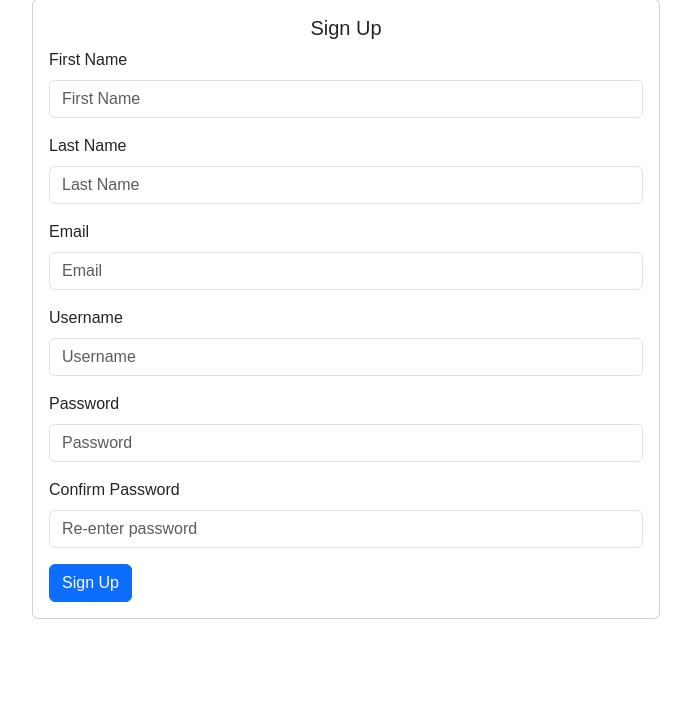
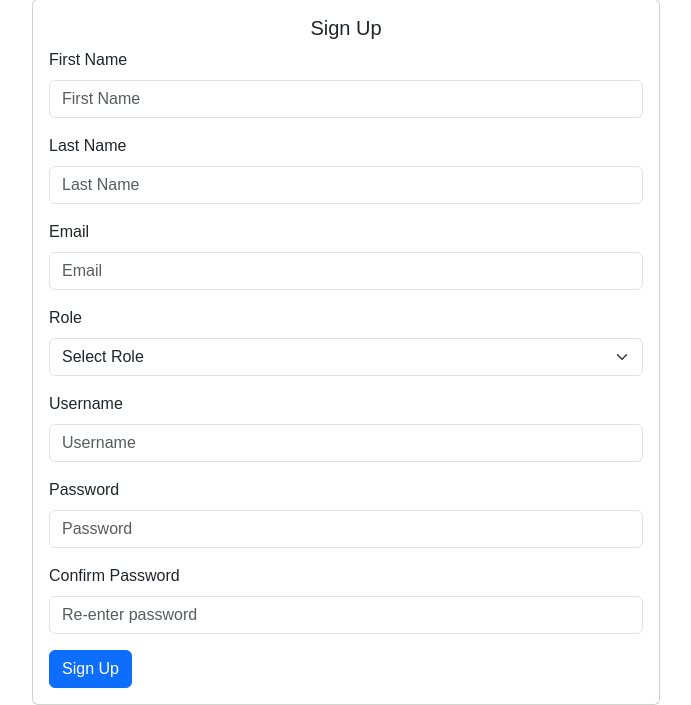
Before and after one commit to nina-network/Lecture-Lounge, a Flask app: page /signup in a window 1280 px wide. Shown: the part 123-828 px from the top of the page, without its empty margins (294-985 px from the left). Before the commit the page ends 742 px from the top, so only its background shows below. Run offline with Flask 3, Linux system fonts and the light colour scheme.

Commit message:
Added the roles to the signup page and implemented the functionality

```diff
--- a/app.py
+++ b/app.py
@@ -112,11 +112,12 @@ def signup():
     first_name = request.form.get('first_name')
     last_name = request.form.get('last_name')
     email = request.form.get('email')
+    role = request.form.get('role')
     username = request.form.get('username')
     password = request.form.get('password')
     confirm_password = request.form.get('confirm_password')
 
-    if not all([first_name, last_name, email, user_repository, password, confirm_password]):
+    if not all([first_name, last_name, email, role, username, password, confirm_password]):
         error = "All fields are required."
         return render_template('signup.html', error=error)
 
@@ -126,7 +127,7 @@ def signup():
 
     hashed_password = bcrypt.generate_password_hash(password).decode('utf-8')
 
-    user_repository.create_user(first_name, last_name, email, username, hashed_password)
+    user_repository.create_user(first_name, last_name, email, role, username, hashed_password)
 
     return redirect(url_for('login_page'))
 
--- a/repositories/user_repository.py
+++ b/repositories/user_repository.py
@@ -17,8 +17,7 @@ def does_username_exist(username: str) -> bool:
             return user_id is not None
 
 
-def create_user(first_name: str, last_name: str, email: str, username: str, password: str) -> dict[str, Any]:
-    default_role = 'student'
+def create_user(first_name: str, last_name: str, email: str, role: str, username: str, password: str) -> dict[str, Any]:
     pool = get_pool()
     with pool.connection() as conn:
         with conn.cursor() as cur:
@@ -26,7 +25,7 @@ def create_user(first_name: str, last_name: str, email: str, username: str, pass
                         INSERT INTO users (first_name, last_name, email, username, user_role, password)
                         VALUES (%s, %s, %s, %s, %s, %s)
                         RETURNING user_id
-                        ''', [first_name, last_name, email, username, default_role, password]
+                        ''', [first_name, last_name, email, username, role, password]
                         )
             user_id = cur.fetchone()
             if user_id is None:
--- a/templates/signup.html
+++ b/templates/signup.html
@@ -23,6 +23,15 @@
                         <input type="email" class="form-control" id="email" name="email" placeholder="Email" value="{{ request.form.get('email', '') }}">
                     </div>
                     <div class="mb-3">
+                        <label for="role" class="form-label">Role</label>
+                        <select class="form-select" id="role" name="role" aria-label="Select Role">
+                            <option selected disabled>Select Role</option>
+                            <option value="admin">Admin</option>
+                            <option value="ta">TA</option>
+                            <option value="student">Student</option>
+                        </select>
+                    </div>
+                    <div class="mb-3">
                         <label for="username" class="form-label">Username</label>
                         <input type="text" class="form-control" id="username" name="username" placeholder="Username" value="{{ request.form.get('username', '') }}">
                     </div>
```
